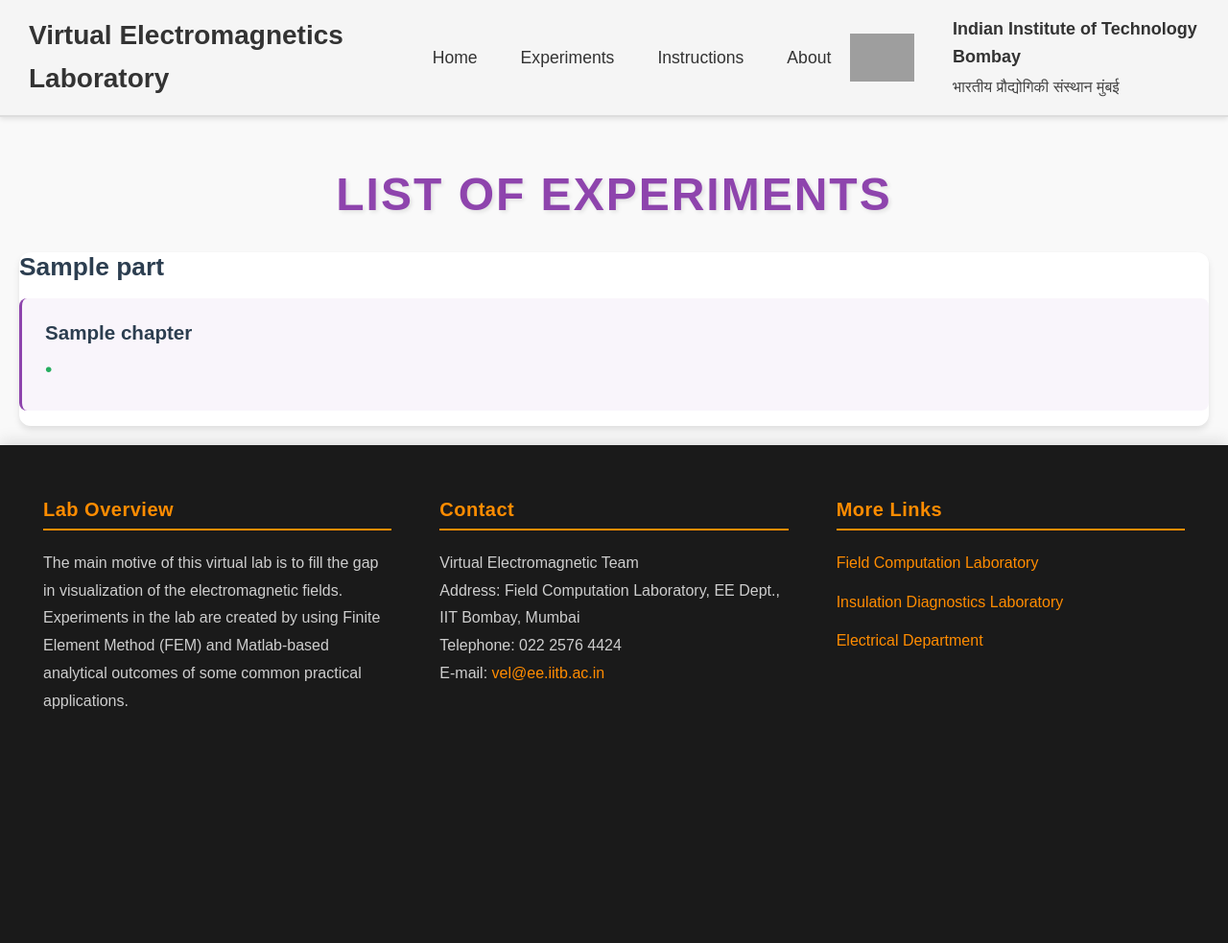
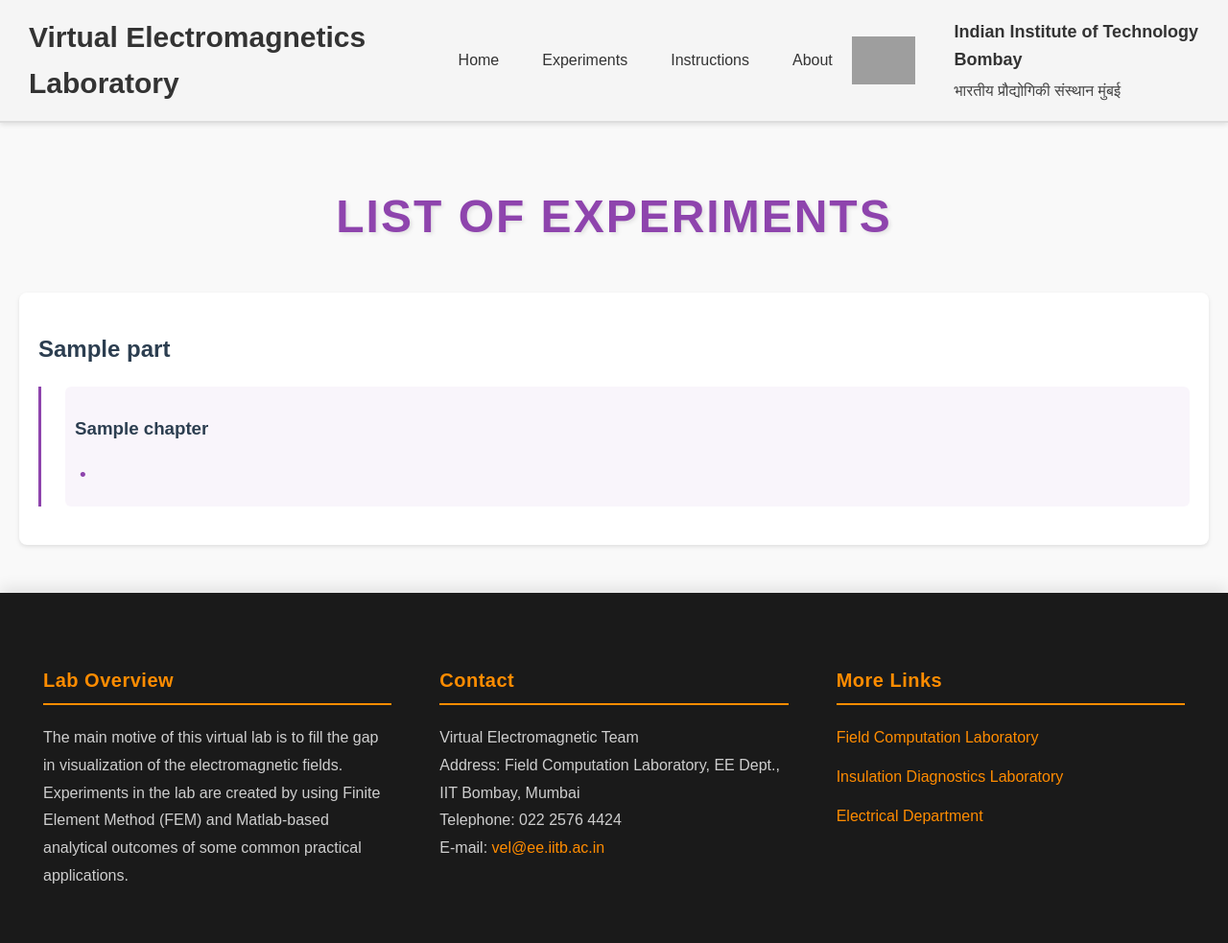
Before and after one commit to combustrrr/IITVELWebVerNew, a Flask app: template backend/templates/experiments.html in a window 1280 px wide. Shown: the whole page at 96% size. Before the commit the page ends 739 px from the top, so only its background shows below. Run offline with Flask 3, Linux system fonts and the light colour scheme; the template is opened without the code that fills it: most values are stand-ins (such as "Sample title", 1, 10 or a date in 2020); some libraries are stand-ins or nearby versions; grey boxes are pictures that could not be loaded.

Commit message:
Increase font size for left section and add new experiments data for Chapter 6

```diff
--- a/backend/static/css/custom_experiments.css
+++ b/backend/static/css/custom_experiments.css
@@ -1,26 +1,19 @@
 /* Modern styles for the Experiments page */
 :root {
   --primary-color: #8e44ad;
-    --secondary-color: #27ae60;
-    --accent-color: #3498db;
+  --hover-color: #27ae60;
+  --link-color: #3498db;
   --text-color: #2c3e50;
   --bg-color: #f9f9f9;
-    --card-bg: #ffffff;
-    --shadow: 0 4px 6px rgba(0, 0, 0, 0.1);
-    --transition: all 0.3s ease;
+  --shadow: 0 2px 4px rgba(0, 0, 0, 0.1);
 }
 
-  /* Typography */
-  h1, h2, h3 {
-    margin: 0;
-    line-height: 1.2;
-  }
-
+/* Main heading styles */
 h1 {
   color: var(--primary-color);
-    font-size: clamp(2rem, 5vw, 3rem);
+  font-size: 3em;
   text-align: center;
-    margin: 2rem 0;
+  margin: 40px 0;
   font-weight: 700;
   text-transform: uppercase;
   letter-spacing: 2px;
@@ -29,9 +22,12 @@
 
 /* Container styling */
 .experiments-container {
-    max-width: 90%;
+  max-width: 1200px;
   margin: 0 auto;
-    padding: 1rem;
+  padding: 20px;
+  background-color: var(--bg-color);
+  border-radius: 10px;
+  box-shadow: var(--shadow);
 }
 
 /* Main experiments list */
@@ -39,132 +35,98 @@
   list-style-type: none;
   padding: 0;
   margin: 0;
-    display: grid;
-    gap: 1.5rem;
-    grid-template-columns: repeat(auto-fit, minmax(280px, 1fr));
 }
 
 .experiments-list > li {
-    background: var(--card-bg);
-    border-radius: 12px;
+  margin-bottom: 30px;
+  padding: 20px;
+  background: white;
+  border-radius: 8px;
   box-shadow: var(--shadow);
-    transition: var(--transition);
-    overflow: hidden;
+  transition: transform 0.3s ease;
 }
 
 .experiments-list > li:hover {
   transform: translateY(-5px);
-    box-shadow: 0 6px 12px rgba(0, 0, 0, 0.15);
 }
 
 /* Chapters list styling */
 .chapters-list {
   list-style-type: none;
-    padding: 0;
-    margin: 1rem 0 0 0;
+  padding-left: 25px;
+  margin-top: 15px;
+  border-left: 3px solid var(--primary-color);
 }
 
 .chapters-list > li {
-    margin-bottom: 1rem;
-    padding: 1rem;
+  margin-bottom: 20px;
+  padding: 10px;
   background: rgba(142, 68, 173, 0.05);
-    border-radius: 8px;
-    border-left: 3px solid var(--primary-color);
+  border-radius: 6px;
 }
 
 /* Individual experiments list */
 .experiment-list {
   list-style-type: none;
-    padding: 0;
-    margin: 0.5rem 0 0 0;
+  padding-left: 20px;
+  margin-top: 10px;
 }
 
 .experiment-list > li {
-    margin-bottom: 0.5rem;
+  margin-bottom: 12px;
   position: relative;
-    padding-left: 1.5rem;
 }
 
 .experiment-list > li::before {
   content: "•";
-    color: var(--secondary-color);
+  color: var(--primary-color);
   position: absolute;
-    left: 0;
+  left: -15px;
   font-size: 1.2em;
 }
 
 /* Link styling */
 .experiments-list a {
   text-decoration: none;
-    color: var(--accent-color);
+  color: var(--link-color);
   font-weight: 600;
-    transition: var(--transition);
+  transition: all 0.3s ease;
   display: inline-block;
-    padding: 0.25rem 0.5rem;
+  padding: 5px 10px;
   border-radius: 4px;
 }
 
 .experiments-list a:hover {
-    color: var(--secondary-color);
+  color: var(--hover-color);
+  text-decoration: none;
   background-color: rgba(39, 174, 96, 0.1);
   transform: translateX(5px);
 }
 
-  /* Card header */
-  .card-header {
-    background-color: var(--primary-color);
-    color: var(--card-bg);
-    padding: 1rem;
+/* Responsive design */
+@media (max-width: 768px) {
+  h1 {
+      font-size: 2.5em;
+      margin: 20px 0;
   }
 
-  .card-header h2 {
-    margin: 0;
-    font-size: clamp(1.2rem, 3vw, 1.5rem);
+  .experiments-container {
+      padding: 15px;
   }
 
-  /* Card content */
-  .card-content {
-    padding: 1rem;
+  .experiments-list > li {
+      padding: 18px;
   }
 
-  /* Responsive design */
-  @media (min-width: 768px) {
-    .experiments-container {
-      padding: 2rem;
+  .chapters-list {
+      padding-left: 20px;
   }
 
-    .experiments-list {
-      gap: 2rem;
-    }
-
-    .chapters-list > li {
-      padding: 1.5rem;
-    }
-  }
-
-  @media (min-width: 1024px) {
-    .experiments-container {
-      max-width: 1200px;
+  .experiment-list {
+      padding-left: 18px;
   }
 
   body {
-      font-size: 1.1rem;
+      font-size: 1.1em;
   }
 }
-
-  /* Animations */
-  @keyframes fadeIn {
-    from { opacity: 0; transform: translateY(20px); }
-    to { opacity: 1; transform: translateY(0); }
-  }
-
-  .experiments-list > li {
-    animation: fadeIn 0.5s ease-out forwards;
-    opacity: 0;
-  }
-
-  .experiments-list > li:nth-child(1) { animation-delay: 0.1s; }
-  .experiments-list > li:nth-child(2) { animation-delay: 0.2s; }
-  .experiments-list > li:nth-child(3) { animation-delay: 0.3s; }
-  .experiments-list > li:nth-child(4) { animation-delay: 0.4s; }
-  .experiments-list > li:nth-child(5) { animation-delay: 0.5s; }
--- a/backend/static/css/universal.css
+++ b/backend/static/css/universal.css
@@ -34,7 +34,7 @@
 .left-section {
   display: flex;
   align-items: center;
-  font-size: 28px;
+  font-size: 30px;
   font-weight: bold;
   color: #333;
 }
--- a/data/experiment_data.json
+++ b/data/experiment_data.json
@@ -20,6 +20,11 @@
             {"name": "4.2 Curl free static electric field", "url": "https://www.ee.iitb.ac.in/course/~vel/apps/CurlFreeField/CurlFreeField/"}
         ],
         "Chapter 5: Electric Fields in Material Space": [
+            {"name": "5.1 Variation of electrostatic fields over multiple dielectrics", "url": "https://www.ee.iitb.ac.in/course/~vel/apps/VariationOfEFieldOverMultD/"},
+            {"name": "5.2 Electric flux density", "url": "https://www.ee.iitb.ac.in/course/~vel/apps/ElectricFluxdensity/"},
+            {"name": "5.3 Electron moving in different regions", "url": "https://www.ee.iitb.ac.in/course/~vel/apps/ElectronInDifferentRegions/"}
+        ]
+        "Chapter 6: Electrostatic Boundary Value": [
             {"name": "5.1 Variation of electrostatic fields over multiple dielectrics", "url": "https://www.ee.iitb.ac.in/course/~vel/apps/VariationOfEFieldOverMultD/"},
             {"name": "5.2 Electric flux density", "url": "https://www.ee.iitb.ac.in/course/~vel/apps/ElectricFluxdensity/"},
             {"name": "5.3 Electron moving in different regions", "url": "https://www.ee.iitb.ac.in/course/~vel/apps/ElectronInDifferentRegions/"}
```
Lines whose indentation alone changed are shown as unchanged.
